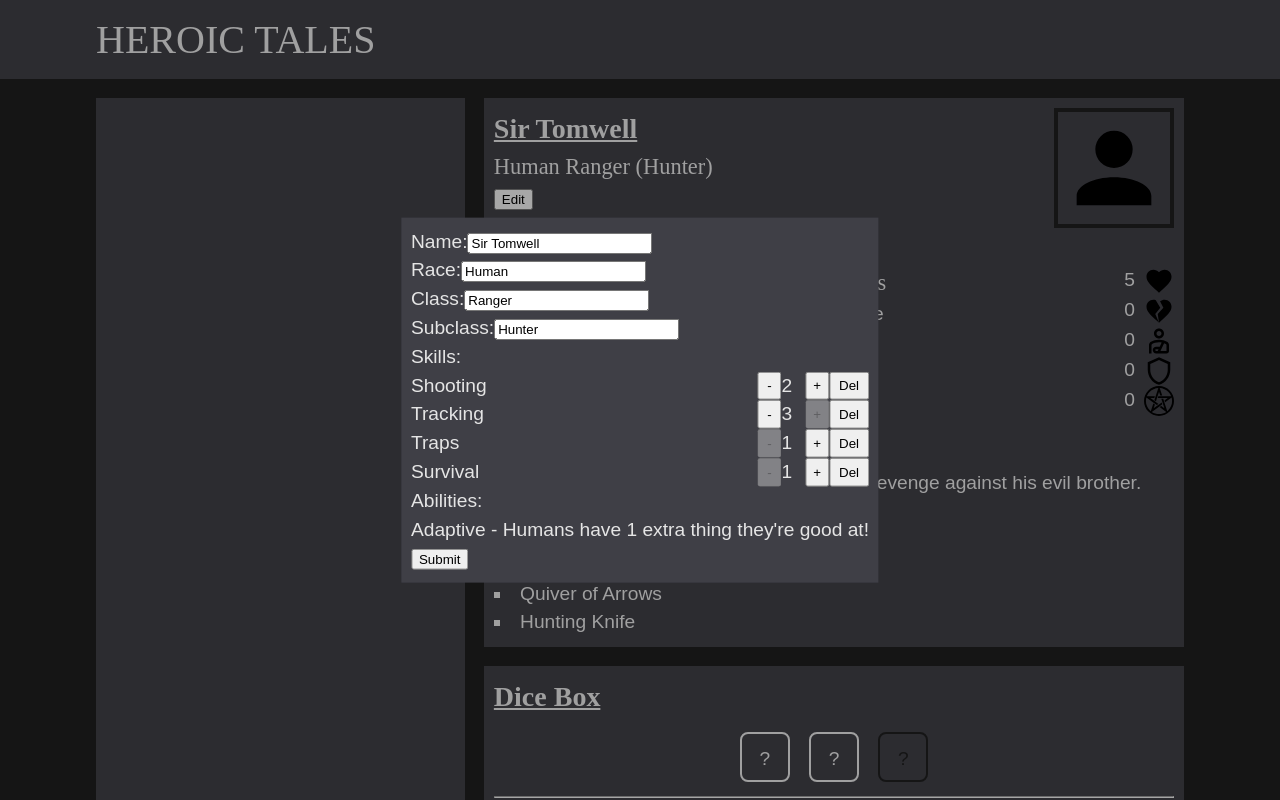
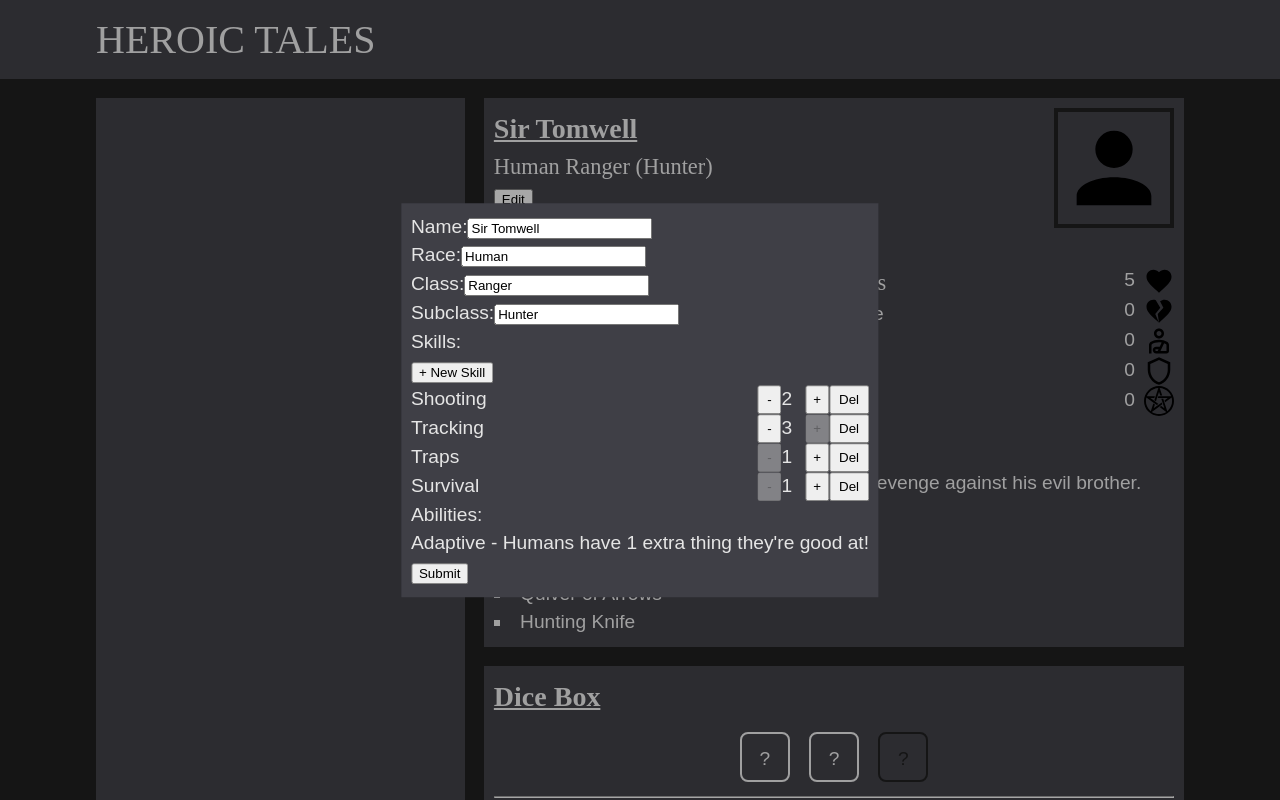
Before and after one commit to gemini-mastiff/heroic-tales-app, a React (Vite) app: page / in a window 1280 px wide. Both pictures are taken after a click on the button "Edit". Shown: the top 800 px of the page. Built offline with nearby package versions, Linux system fonts and the light colour scheme; a web font is replaced by a local one.

Commit message:
feat: add button to add new skill on EditCharForm

```diff
--- a/src/components/EditCharForm.jsx
+++ b/src/components/EditCharForm.jsx
@@ -13,6 +13,13 @@ export default function EditCharForm({ char, onSubmit }) {
     onSubmit(charDetails);
   };
 
+  const handleNewSkill = (e) => {
+    e.preventDefault();
+    const newSkills = charDetails.skills;
+    const newId = charDetails.skills[charDetails.skills.length - 1].id + 1;
+    newSkills.push({ id: newId, name: "New Skill", rating: 1, active: false });
+    setCharDetails({ ...charDetails, skills: newSkills });
+  };
   const handleSkillName = (value, id) => {
     const newSkills = charDetails.skills.map((skill) => {
       if (id === skill.id) {
@@ -69,6 +76,7 @@ export default function EditCharForm({ char, onSubmit }) {
         }
       />
       <FormArr name="Skills">
+        <button onClick={(e) => handleNewSkill(e)}>+ New Skill</button>
         {charDetails.skills.map((skill) => {
           return (
             <SkillItem key={skill.id}>
```
